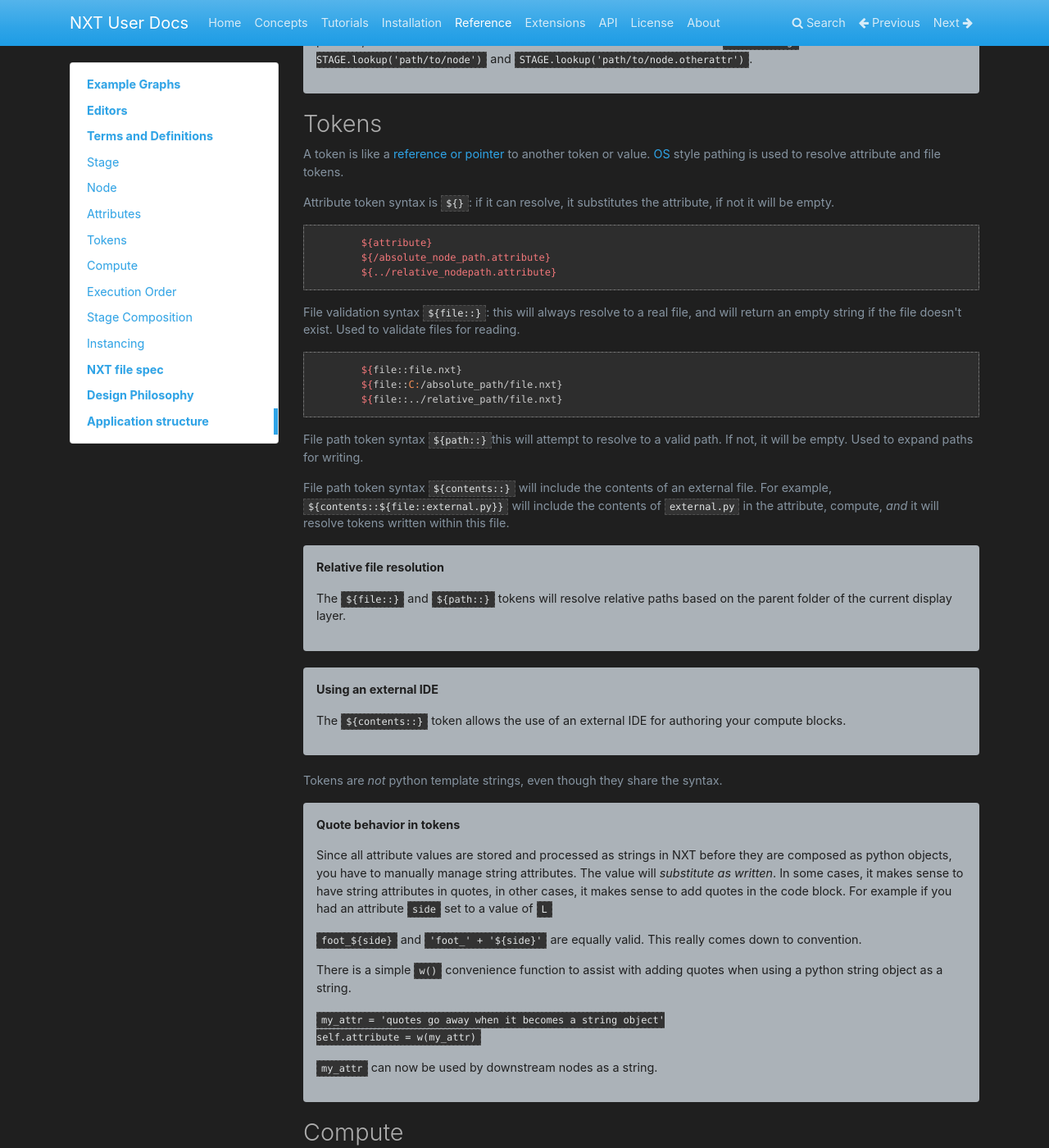
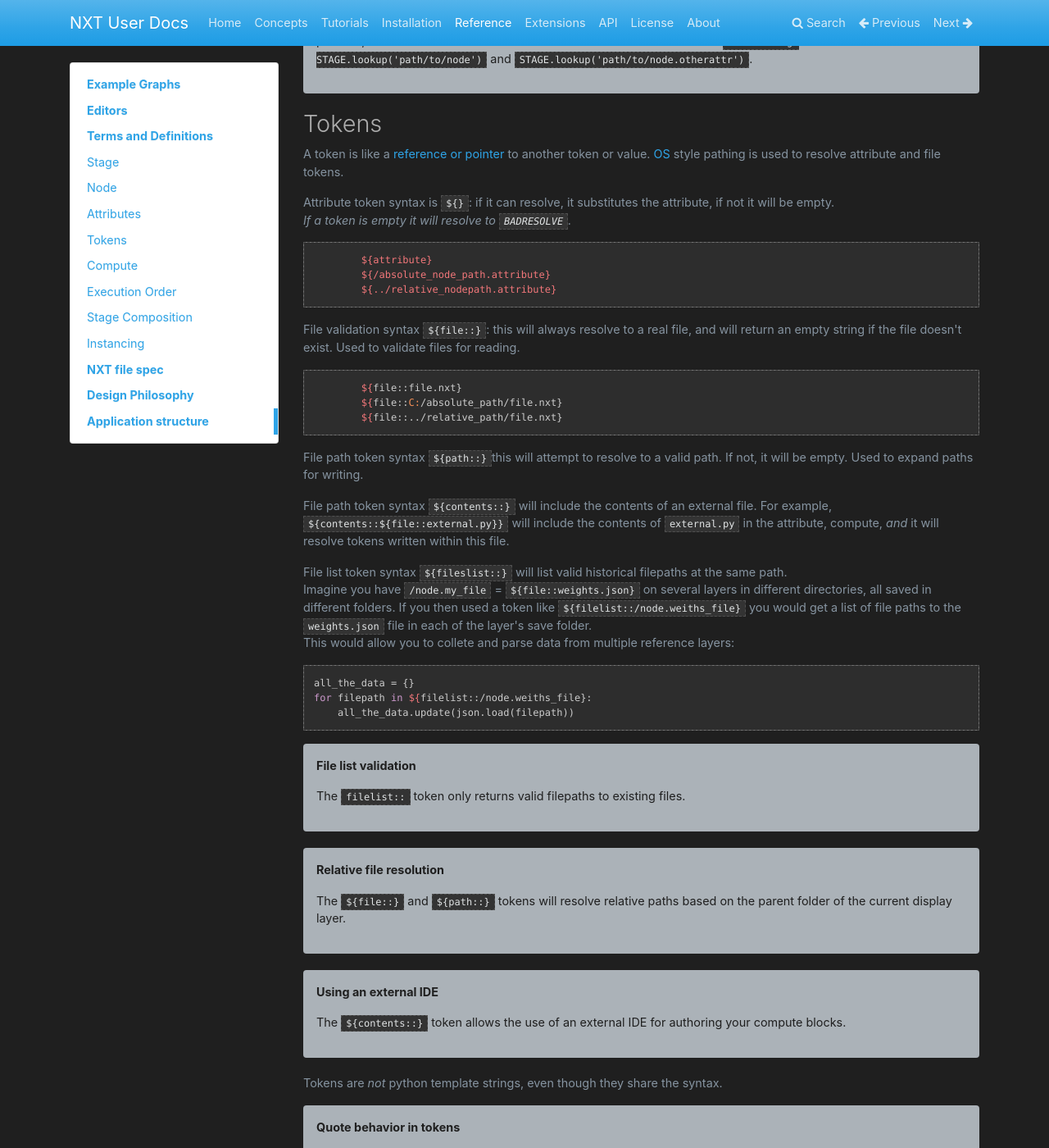
Before and after one commit to nxt-dev/nxt-dev.github.io, an MkDocs documentation site: the page built from docs/user_docs/docs/reference.md, in a window 1280 px wide and 1400 px high, scrolled down 2180 px. Shown: the whole window at 82% size. Built offline with MkDocs 1.6.1, drawn with Linux system fonts in a browser that asks for light colours; nearby versions of some CDN libraries; library files that are not in the unit come from our copies; some of the changed text lies outside the part shown.

Commit message:
Added description of `filelist::` token. Removed links to google group. Fixed install table to be just one table instead of two.

````diff
--- a/docs/user_docs/docs/reference.md
+++ b/docs/user_docs/docs/reference.md
@@ -79,6 +79,7 @@ While executing, the [Stage](#stage) can have arbitrary attributes add/set/retri
 A token is like a [reference or pointer](workflows.md#transitionguide) to another token or value. [OS ](workflows.md#transitionmap)style pathing is used to resolve attribute and file tokens.
 
 Attribute token syntax is `${}`: if it can resolve, it substitutes the attribute, if not it will be empty.
+*If a token is empty it will resolve to `BADRESOLVE`.*
 
 ```
         ${attribute}
@@ -97,6 +98,20 @@ File validation syntax `${file::}`: this will always resolve to a real file, and
 File path token syntax `${path::}`this will  attempt to resolve to a valid path. If not, it will be empty. Used to expand paths for writing.
 
 File path token syntax `${contents::}` will include the contents of an external file. For example, `${contents::${file::external.py}}` will include the contents of `external.py` in the attribute, compute, _and_ it will resolve tokens written within this file.
+
+File list token syntax `${fileslist::}` will list valid historical filepaths at the same path.
+Imagine you have `/node.my_file` = `${file::weights.json}` on several layers in different directories, all saved in different folders.
+If you then used a token like `${filelist::/node.weiths_file}` you would get a list of file paths to the `weights.json` file in each of the layer's save folder.
+This would allow you to collete and parse data from multiple reference layers:
+```
+all_the_data = {}
+for filepath in ${filelist::/node.weiths_file}:
+    all_the_data.update(json.load(filepath))
+```
+
+
+!!! note "File list validation"
+    The `filelist::` token only returns valid filepaths to existing files.
 
 !!! note "Relative file resolution"
     The `${file::}` and `${path::}` tokens will resolve relative paths based on the parent folder of the current display layer.
@@ -145,7 +160,7 @@ _Stub for this feature once new layer editor arrives_
 
 A stage can have root nodes with no parent node and no node connected to it’s input execution plug. Use execute tags to define the order
 
-![execution_tag.PNG](../images/execution_tag.PNG).
+![execution_tag.PNG](../images/execution_tag.PNG)
 
 ### Execution Plugs
 
````
Also changed, not shown: other parts of docs/user_docs/docs/reference.md (+1 -1 lines), docs/user_docs/docs/index.md (+4 -12 lines).
